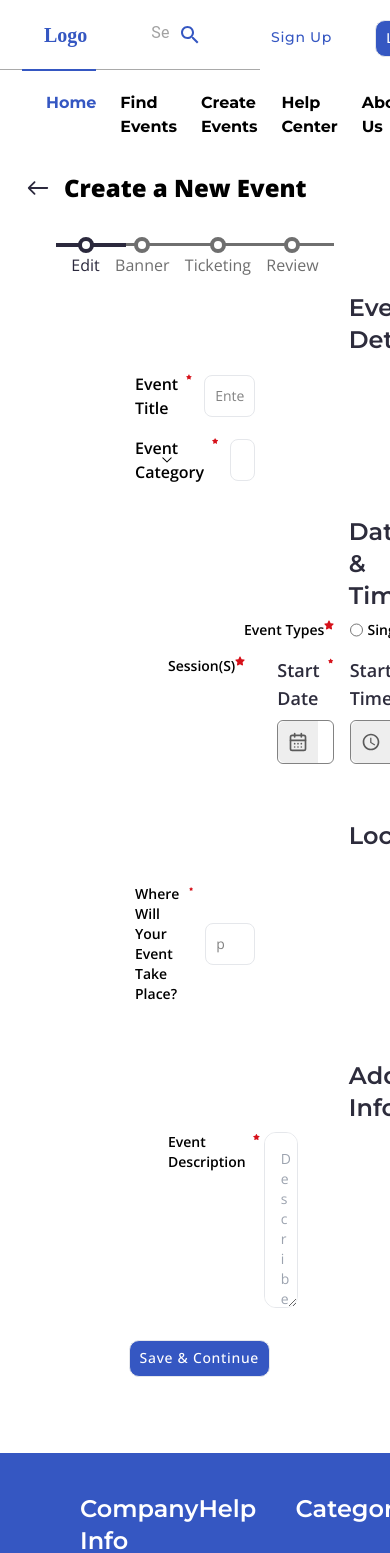
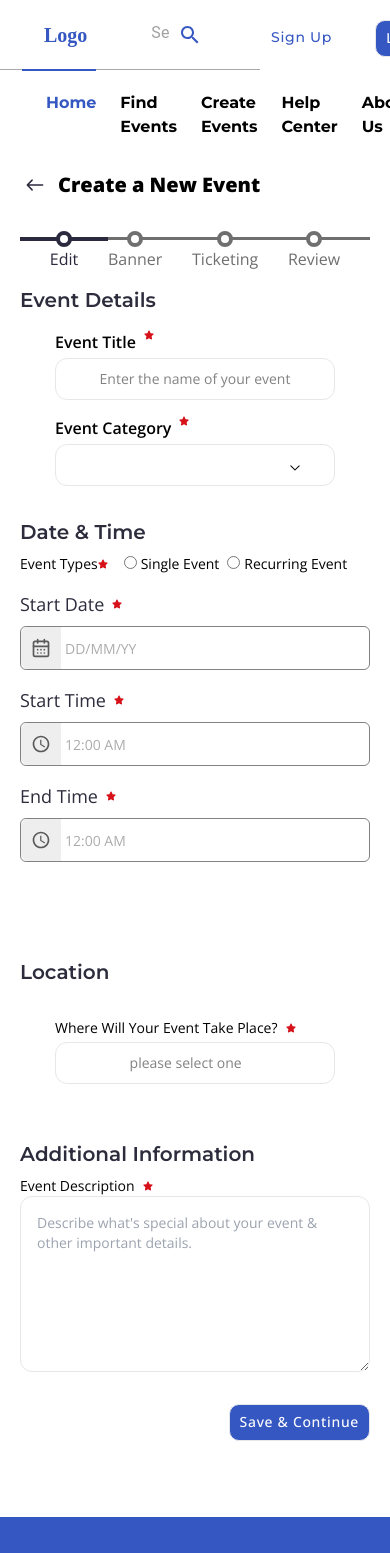
Before and after one commit to Yunusabdul38/event-hub, a React (Vite) app: page /create-event in a window 390 px wide. Shown: the top 1553 px of the page. Built offline with nearby package versions, Linux system fonts and the light colour scheme.

Commit message:
tailwind break point style fixed

```diff
--- a/src/features/createEvent/CreateEvent.jsx
+++ b/src/features/createEvent/CreateEvent.jsx
@@ -32,15 +32,15 @@ export default function CreateEvent() {
   return (
     <>
       <section className="px-5 font-openSans max-w-7xl m-auto py-5">
-        <div className="inline-flex items-center gap-2 text-xl lg:text-2xl text-[##2D2C3C] font-extrabold">
+        <div className="inline-flex items-center gap-2 text-xl lg-screen:text-2xl text-[##2D2C3C] font-extrabold">
           <IoIosArrowRoundBack
             color="#2B293D"
-            className="text-3xl lg:text-4xl"
+            className="text-3xl lg-screen:text-4xl"
             onClick={oneClickBack}
           />
           <h2>Create a New Event</h2>
         </div>
-        <div className="px-0 sm:px-9 lg:px-0">
+        <div className="px-0 sm-screen:px-9 lg-screen:px-0">
           <Progress route={route}/>
          {route === 0 && <CreateEventForm navigate={navigateToNextForm} navigateBack={oneClickBack}/>}
          {route === 1 && <CreateEventBanner navigate={navigateToNextForm} navigateBack={oneClickBack} />}
--- a/src/features/createEvent/CreateEventBanner.jsx
+++ b/src/features/createEvent/CreateEventBanner.jsx
@@ -16,11 +16,11 @@ export default function CreateEventBanner({navigate,navigateBack}) {
   useView()
 
   return (
-    <form className="capitalize w-full lg:px-16" onSubmit={onSubmit}>
-      <h2 className="mb-6 lg:mb-2 text-[#2D2C3C] font-Montserrat text-xl lg:text-2xl font-semibold">
+    <form className="capitalize w-full lg-screen:px-16 " onSubmit={onSubmit}>
+      <h2 className="mb-6 lg-screen:mb-2 text-[#2D2C3C] font-Montserrat text-xl lg-screen:text-2xl font-semibold">
         upload image
       </h2>
-      <div className="file:bg-[#EEEEEE] file:font-openSans border borer-[#828282] text-[#828282] text-sm rounded-xl lg:rounded-lg  p-2.5 placeholder-[#828282] bg-white outline-none w-2/3 lg:mx-0 mx-auto min-w-fit mb-4">
+      <div className="file:bg-[#EEEEEE] file:font-openSans border borer-[#828282] text-[#828282] text-sm rounded-xl lg-screen:rounded-lg-screen  p-2.5 placeholder-[#828282] bg-white outline-none w-2/3 lg-screen:mx-0 mx-auto min-w-fit mb-4">
         <input
           className="text-start text-sm border cursor-pointer focus:outline-none border-none file:text-[#1D1D1D] file:font-medium"
           id="file_input"
--- a/src/features/createEvent/CreateEventForm.jsx
+++ b/src/features/createEvent/CreateEventForm.jsx
@@ -39,17 +39,18 @@ export default function CreateEventForm({navigate}) {
     navigate()
   }
 
+
   return (
-    <form className="capitalize  lg:px-16 accent-[#aba6da]" onSubmit={onSubmit}>
-      <div className="lg:w-full max-w-4xl mb-8">
-        <h2 className="mb-2 lg:ml-[14.3rem] text-[#2D2C3C] font-Montserrat text-xl lg:text-2xl font-semibold">
+    <form className="capitalize  lg-screen:px-16 accent-[#aba6da]" onSubmit={onSubmit}>
+      <div className="lg-screen:w-full max-w-4xl mb-8">
+        <h2 className="mb-2 lg-screen:ml-[14.3rem] text-[#2D2C3C] font-Montserrat text-xl lg-screen:text-2xl font-semibold">
           Event Details
         </h2>
         <Label title="event title" empty={titleError} >
           <input
             type="text"
             placeholder="Enter the name of your event"
-            className="w-full lg:w-4/5 border borer-[#828282] text-[#828282] text-sm rounded-xl lg:rounded-lg focus:ring-[#828282] focus:border-[#828282] block p-2.5 placeholder-[#828282] bg-white outline-none text-center lg:text-start"
+            className="w-full lg-screen:w-4/5 border borer-[#828282] text-[#828282] text-sm rounded-xl lg-screen:rounded-lg-screen focus:ring-[#828282] focus:border-[#828282] block p-2.5 placeholder-[#828282] bg-white outline-none text-center lg-screen:text-start"
             required
             value={Title}
             onChange={(e) => {
@@ -63,9 +64,9 @@ export default function CreateEventForm({navigate}) {
           />
         </Label>
         <Label title="event category" empty={categoryError}>
-          <GoChevronDown className="absolute  top-11 lg:top-4 right-8 sm:right-20 lg:right-4" />
+          <GoChevronDown className="absolute  top-11 lg-screen:top-4 right-8 sm-screen:right-20 lg-screen:right-4" />
           <select
-            className="w-full lg:w-4/5 border borer-[#828282] text-[#828282] text-sm rounded-xl lg:rounded-lg focus:ring-[#828282] focus:border-[#828282] block p-2.5 placeholder-[#828282] bg-white outline-none text-center lg:text-start appearance-none "
+            className="w-full lg-screen:w-4/5 border borer-[#828282] text-[#828282] text-sm rounded-xl lg-screen:rounded-lg-screen focus:ring-[#828282] focus:border-[#828282] block p-2.5 placeholder-[#828282] bg-white outline-none text-center lg-screen:text-start appearance-none "
             required
             onChange={(e) => {
               inputValue("event/category", e.target.value);
@@ -78,17 +79,17 @@ export default function CreateEventForm({navigate}) {
           </select>
         </Label>
       </div>
-      <div className="lg:w-full max-w-4xl mb-4">
-        <h2 className="mb-2 lg:ml-[14.3rem] text-[#2D2C3C] font-Montserrat text-xl lg:text-2xl font-semibold">
+      <div className="lg-screen:w-full max-w-4xl mb-4">
+        <h2 className="mb-2 lg-screen:ml-[14.3rem] text-[#2D2C3C] font-Montserrat text-xl lg-screen:text-2xl font-semibold">
           date & time
         </h2>
-        <div className=" flex gap-[2%] [@media(min-width:360px)]:gap-4  [@media(min-width:430px)]:gap-8 lg:mx-20 px-0 sm:px-11 text-sm">
-          <h3 className="sm:flex flex-none inline-flex items-center lg:items-start font-normal lg:font-semibold">
+        <div className=" flex gap-[2%] [@media(min-width:360px)]:gap-4  [@media(min-width:430px)]:gap-8 lg-screen:mx-20 px-0 sm-screen:px-11 text-sm">
+          <h3 className="sm-screen:flex flex-none inline-flex items-center lg-screen:items-start font-normal lg-screen:font-semibold">
             event types <FaStar color="#D6111A" fontSize="10px" />
           </h3>
         <div className="grid gap-2">
         <div className="flex gap-2">
-          <div className="flex-none sm:flex">
+          <div className="flex-none sm-screen:flex">
             <input
               name="eventType"
               id="single"
@@ -101,14 +102,14 @@ export default function CreateEventForm({navigate}) {
               }}
             />
             <label
-              className="font-normal lg:font-semibold ml-1"
+              className="font-normal lg-screen:font-semibold ml-1"
               htmlFor="single"
             >
               single event
             </label>
           </div>
 
-          <div className="flex-none  sm:flex relative">
+          <div className="flex-none sm-screen:flex relative">
             <input
               type="radio"
               name="eventType"
@@ -120,15 +121,15 @@ export default function CreateEventForm({navigate}) {
                 inputValue("event/eventType", e.target.value);
               }}
             />
-            <label className="font-normal lg:font-semibold ml-1">
+            <label className="font-normal lg-screen:font-semibold ml-1">
               recurring event
             </label>
           </div></div>
           </div>
         </div>
       </div>
-      <div className="relative max-w-6xl sm:pl-12 lg:pl-[8.5rem] flex justify-between lg:gap-8 px-0 text-sm mb-14">
-        <h3 className="hidden lg:flex items-center lg:items-start font-normal lg:font-semibold">
+      <div className="relative max-w-6xl sm-screen:pl-12 lg-screen:pl-[8.5rem] flex justify-between lg-screen:gap-8 px-0 text-sm mb-14">
+        <h3 className="hidden lg-screen:flex items-center lg-screen:items-start font-normal lg-screen:font-semibold">
           session(s) <FaStar color="#D6111A" fontSize="10px" />
         </h3>
         <div className="w-full grid gap-4">
@@ -137,24 +138,24 @@ export default function CreateEventForm({navigate}) {
           ))}
         </div>
         {type!=="single event" && type !=="" && <HiOutlinePlusCircle
-          className="z-0 absolute right-0 top-0 block text-2xl font-normal lg:font-semibold "
+          className="z-0 absolute right-0 top-0 block text-2xl font-normal lg-screen:font-semibold "
           onClick={moreSesions}
         />}
       </div>
-      <div className="lg:w-full max-w-4xl mb-14">
-        <h2 className="mb-2 lg:ml-[14.3rem] text-[#2D2C3C] font-Montserrat text-xl lg:text-2xl font-semibold">
+      <div className="lg-screen:w-full max-w-4xl mb-14">
+        <h2 className="mb-2 lg-screen:ml-[14.3rem] text-[#2D2C3C] font-Montserrat text-xl lg-screen:text-2xl font-semibold">
           location
         </h2>
-        <div className="flex gap-1 lg:gap-3 lg:items-center items-start lg:justify-end flex-col lg:flex-row w-full max-w-lg lg:max-w-none mt-4 relative">
-          <Label  empty={locationError} element={<label className="inline-flex text-sm items-center lg:items-start font-normal lg:font-semibold">
-            where will your <br className="hidden lg:block" /> event take place?
-            <FaStar color="#D6111A" fontSize="10px" className="ml-2 lg:ml-1" />
+        <div className="flex gap-1 lg-screen:gap-3 lg-screen:items-center items-start lg-screen:justify-end flex-col lg-screen:flex-row w-full max-w-lg-screen lg-screen:max-w-none mt-4 relative">
+          <Label  empty={locationError} element={<label className="inline-flex text-sm items-center lg-screen:items-start font-normal lg-screen:font-semibold">
+            where will your <br className="hidden lg-screen:block" /> event take place?
+            <FaStar color="#D6111A" fontSize="10px" className="ml-2 lg-screen:ml-1" />
           </label>}>
           <input
           list="datalist-cities" name="datalist-city"
             type="text"
             placeholder="please select one"
-            className="w-full lg:w-4/5 border borer-[#828282] text-[#828282] text-sm rounded-xl lg:rounded-lg focus:ring-[#828282] focus:border-[#828282] block p-2.5 placeholder-[#828282] bg-white outline-none text-center lg:text-start"
+            className="w-full lg-screen:w-4/5 border borer-[#828282] text-[#828282] text-sm rounded-xl lg-screen:rounded-lg focus:ring-[#828282] focus:border-[#828282] block p-2.5 placeholder-[#828282] bg-white outline-none text-center lg-screen:text-start"
             required
             value={name}
             onChange={(e) => {
@@ -177,14 +178,14 @@ export default function CreateEventForm({navigate}) {
 
         </div>
       </div>
-      <div className="lg:w-full max-w-6xl mb-14">
-        <h2 className="mb-2 lg:ml-[14.3rem] text-[#2D2C3C] font-Montserrat text-xl lg:text-2xl font-semibold">
+      <div className="lg-screen:w-full max-w-6xl mb-14">
+        <h2 className="mb-2 lg-screen:ml-[14.3rem] text-[#2D2C3C] font-Montserrat text-xl lg-screen:text-2xl font-semibold">
           additional information
         </h2>
-        <div className="sm:pl-12 lg:pl-[5.5rem] relative flex lg:gap-1  px-0  text-sm mb-8 flex-col lg:flex-row max-w-5x">
-          <label className="inline-flex text-sm items-center lg:items-start font-normal lg:font-semibold lg:w-[10.5rem]">
+        <div className="sm-screen:pl-12 lg-screen:pl-[5.5rem] relative flex lg-screen:gap-1  px-0  text-sm mb-8 flex-col lg-screen:flex-row max-w-5x">
+          <label className="inline-flex text-sm items-center lg-screen:items-start font-normal lg-screen:font-semibold lg-screen:w-[10.5rem]">
             Event Description
-            <FaStar color="#D6111A" fontSize="10px" className="ml-2 lg:ml-1" />
+            <FaStar color="#D6111A" fontSize="10px" className="ml-2 lg-screen:ml-1" />
           </label>
           <textarea
             className="rounded-xl p-4 w-full h-44 border borer-[#828282] text-[#828282] "
--- a/src/features/createEvent/Label.jsx
+++ b/src/features/createEvent/Label.jsx
@@ -4,10 +4,10 @@ import PropTypes from "prop-types";
 export default function Label({ children, title,empty,element }) {
 
   return (
-    <div className="flex gap-1 lg:gap-3 lg:items-center items-start lg:justify-end flex-col lg:flex-row mx-auto  w-4/5 max-w-lg lg:max-w-none mt-4 relative">
+    <div className="flex gap-1 lg-screen:gap-3 lg-screen:items-center items-start lg-screen:justify-end flex-col lg-screen:flex-row mx-auto  w-4/5 max-w-lg lg-screen:max-w-none mt-4 relative">
       {element?element:<label className="inline-flex items-center lg:items-start font-normal lg:font-semibold text-base">
         {title}
-        <FaStar color="#D6111A" fontSize="10px" className="ml-2 lg:ml-1" />
+        <FaStar color="#D6111A" fontSize="10px" className="ml-2 lg-screen:ml-1" />
       </label>}
       {children}
      {empty &&  <p className="text-red-600">{title} is required</p>}
--- a/src/features/createEvent/Preview.jsx
+++ b/src/features/createEvent/Preview.jsx
@@ -21,8 +21,8 @@ export default function Review({eventDetails}) {
   useView();
 
   return (
-    <section className="capitalize w-full lg:px-16 pt-6 mx-auto max-w-4xl text-[#2D2C3C]">
-      <h2 className="mb-10 lg:mb-2 text-[#2D2C3C] font-Montserrat text-xl lg:text-2xl font-medium text-center lg:text-start">
+    <section className="capitalize w-full lg-screen:px-16 pt-6 mx-auto max-w-4xl text-[#2D2C3C]">
+      <h2 className="mb-10 lg-screen:mb-2 text-[#2D2C3C] font-Montserrat text-xl lg-screen:text-2xl font-medium text-center lg-screen:text-start">
         Nearly there! Check everything’s correct.
       </h2>
       <div className="p-6 border-[#2B293D] border-[3px] rounded-2xl my-8">
@@ -33,10 +33,10 @@ export default function Review({eventDetails}) {
           />
         </div>
 
-        <h1 className="my-4 capitalize text-center md:text-start text-2xl font-bold">
+        <h1 className="my-4 capitalize text-center md-screen:text-start text-2xl font-bold">
           {Title}
         </h1>
-        <div className="w-full flex md:flex-row gap-3 md:gap-0 flex-col justify-between items-start">
+        <div className="w-full flex md-screen:flex-row gap-3 md-screen:gap-0 flex-col justify-between items-start">
           <div className="text-sm grid gap-3">
             <h3 className="font-medium text-xl capitalize">date and time</h3>
             {session.map((date, index) => {
@@ -81,7 +81,7 @@ export default function Review({eventDetails}) {
           <h5 className="inline-flex text-sm items-center gap-2">
             <CiLocationOn /> address
           </h5>
-          <div className="w-full max-w-xl h-80  rounded-md mx-auto lg:mx-0 border">
+          <div className="w-full max-w-xl h-80  rounded-md mx-auto lg-screen:mx-0 border">
             <iframe
               src="https://www.google.com/maps/embed?pb=!1m18!1m12!1m3!1d31383.264972843925!2d7.4186407276351!3d10.50790263235687!2m3!1f0!2f0!3f0!3m2!1i1024!2i768!4f13.1!3m3!1m2!1s0x104d355834371775%3A0x480195979abfe174!2sKaduna%20800283%2C%20Kaduna!5e0!3m2!1sen!2sng!4v1724044659683!5m2!1sen!2sng"
               width="100%"
--- a/src/features/createEvent/SellingTicket.jsx
+++ b/src/features/createEvent/SellingTicket.jsx
@@ -12,11 +12,11 @@ export default function SellingTicket({ deleteTicket = false, id }) {
   };
   const findTicket = SellingTicketType.find((data) => data.id === id);
   return (
-    <div className="grid md:grid-cols-[2fr_1fr_.1fr] grid-cols-[2fr_1fr] gap-4">
-      <div className="flex gap-1 lg:gap-2 items-start justify-start flex-col relative w-full">
+    <div className="grid md-screen:grid-cols-[2fr_1fr_.1fr] grid-cols-[2fr_1fr] gap-4">
+      <div className="flex gap-1 lg-screen:gap-2 items-start justify-start flex-col relative w-full">
         <label
           htmlFor="ticket-name"
-          className="inline-flex items-center lg:items-start font-normal lg:font-semibold"
+          className="inline-flex items-center lg-screen:items-start font-normal lg-screen:font-semibold"
         >
           ticket name
         </label>
@@ -24,7 +24,7 @@ export default function SellingTicket({ deleteTicket = false, id }) {
           <input
             type="text"
             placeholder="Enter the name of your event"
-            className="w-full border border-[#828282] text-[#828282] text-sm rounded-xl lg:rounded-lg focus:ring-[#828282] focus:border-[#828282] block p-2.5 placeholder-[#828282] bg-white outline-none text-center lg:text-start"
+            className="w-full border border-[#828282] text-[#828282] text-sm rounded-xl lg:rounded-lg focus:ring-[#828282] focus:border-[#828282] block p-2.5 placeholder-[#828282] bg-white outline-none text-center lg-screen:text-start"
             required
             onChange={(e) => {
               inputValue("event/ticket/name", e.target.value);
@@ -33,10 +33,10 @@ export default function SellingTicket({ deleteTicket = false, id }) {
           />
         </div>
       </div>
-      <div className="flex gap-1 lg:gap-2 items-start justify-start flex-col relative w-full">
+      <div className="flex gap-1 lg-screen:gap-2 items-start justify-start flex-col relative w-full">
         <label
           htmlFor="ticket-price"
-          className="inline-flex items-center lg:items-start font-normal lg:font-semibold"
+          className="inline-flex items-center lg-screen:items-start font-normal lg-screen:font-semibold"
         >
           ticket price
         </label>
@@ -44,7 +44,7 @@ export default function SellingTicket({ deleteTicket = false, id }) {
           <input
             type="number"
             id="ticket-price"
-            className="w-full border border-[#828282] text-[#828282] text-sm rounded-xl lg:rounded-lg focus:ring-[#828282] focus:border-[#828282] block p-2.5 placeholder-[#828282] bg-white outline-none text-center lg:text-start disabled:cursor-not-allowed"
+            className="w-full border border-[#828282] text-[#828282] text-sm rounded-xl lg-screen:rounded-lg focus:ring-[#828282] focus:border-[#828282] block p-2.5 placeholder-[#828282] bg-white outline-none text-center lg-screen:text-start disabled:cursor-not-allowed"
             onChange={(e) => {
               inputValue("event/ticket/price", e.target.value);
             }}
--- a/src/features/createEvent/Session.jsx
+++ b/src/features/createEvent/Session.jsx
@@ -23,7 +23,7 @@ export default function Session({ deleteSession = false, id}) {
 
   const findDate = session.find(data=> data.id===id)
   return (
-    <div className="flex w-full sm:flex-nowrap gap-4 flex-wrap items-center">
+    <div className="flex w-full sm-screen:flex-nowrap gap-4 flex-wrap items-center">
       <TimeInput
         label="Start Date"
         id="startDate"
--- a/src/features/createEvent/TicketType.jsx
+++ b/src/features/createEvent/TicketType.jsx
@@ -21,12 +21,12 @@ export default function TicketType({navigate,navigateBack}) {
     dispatchFn({ type: "ticket/increase", id });
   };
   return (
-    <form className="capitalize w-full lg:px-16 pt-6" onSubmit={onSubmit}>
+    <form className="capitalize w-full lg-screen:px-16 pt-6" onSubmit={onSubmit}>
       <div className="max-w-3xl mb-8">
-        <h2 className="mb-6 lg:mb-2 text-[#2D2C3C] font-Montserrat text-xl lg:text-2xl font-medium">
+        <h2 className="mb-6 lg-screen:mb-2 text-[#2D2C3C] font-Montserrat text-xl lg-screen:text-2xl font-medium">
           what type of event are you running?
         </h2>
-        <div className="grid gap-2 lg:gap-10 grid-cols-2 relative" >
+        <div className="grid grid-cols-1 [@media(min-width:420px)]:grid-cols-2 gap-2 lg-screen:gap-10 relative" >
           <div className={`${EventTicketType==="paid"?"border-4":""} flex flex-col items-center border-[#828282] border rounded-xl p-4`} onClick={()=>
           dispatchFn({type:"event/ticket/type",ticketType:"paid"})
         }>
@@ -43,17 +43,17 @@ export default function TicketType({navigate,navigateBack}) {
             <h4>My event requires tickets for entry</h4>
           </div>
         </div>
-        {EventTicketType===null && <p className="text-red-600 absolute z-0 md:left-60 md:-bottom-6 -bottom-6">Event selling ticket type is required</p>}
+        {EventTicketType===null && <p className="text-red-600 absolute z-0 md-screen:left-60 md-screen:-bottom-6 -bottom-6">Event selling ticket type is required</p>}
       </div>
       <div className="max-w-3xl mb-8 relative">
-        <h2 className="text-[#2D2C3C] font-Montserrat text-xl lg:text-2xl font-medium mb-8">
+        <h2 className="text-[#2D2C3C] font-Montserrat text-xl lg-screen:text-2xl font-medium mb-8">
           what tickets are you selling
         </h2>
         <div className="w-full grid gap-4">
         <div className="w-full grid gap-4">
         {SellingTicketType.map((data,index)=> <SellingTicket key={data.id}  deleteTicket={index} id={data.id}/> )}
         </div>
-        <HiOutlinePlusCircle className="text-2xl font-normal lg:font-semibold absolute top-16 z-0 right-0" onClick={moreTickets}/>
+        <HiOutlinePlusCircle className="text-2xl font-normal lg-screen:font-semibold absolute top-16 z-0 right-0" onClick={moreTickets}/>
         </div>
       </div>
       <div className="flex justify-end gap-3 items-center">
--- a/src/features/createEvent/TimeInput.jsx
+++ b/src/features/createEvent/TimeInput.jsx
@@ -6,10 +6,10 @@ export default function TimeInput({ label, type, id, placeholder, element,inputH
     <div className="grid gap-2 w-full">
       <label
         htmlFor={id}
-        className="text-lg inline-flex items-center lg:items-start font-normal lg:font-semibold text-[#2D2C3C] capitalize"
+        className="text-lg inline-flex items-center lg-screen:items-start font-normal lg-screen:font-semibold text-[#2D2C3C] capitalize"
       >
         {label}
-        <FaStar color="#D6111A" fontSize="10px" className="ml-2 lg:ml-1" />
+        <FaStar color="#D6111A" fontSize="10px" className="ml-2 lg-screen:ml-1" />
       </label>
       <div className="relative">
         <div className="absolute inset-y-0 start-0 top-0 flex items-center px-[10px] pointer-events-none rounded-s-lg bg-[#EEEEEE] ml-[1px] my-[1px]">
--- a/tailwind.config.js
+++ b/tailwind.config.js
@@ -17,6 +17,23 @@ export default {
 
       sm: { max: "500px" },
       // => @media (max-width: 639px) { ... }
+
+      //create event screen
+      'sm-screen': '640px',
+      // => @media (min-width: 640px) { ... }
+
+      'md-screen': '768px',
+      // => @media (min-width: 768px) { ... }
+
+      'lg-screen': '1024px',
+      // => @media (min-width: 1024px) { ... }
+
+      'xl-screen': '1280px',
+      // => @media (min-width: 1280px) { ... }
+
+      '2xl-screen': '1536px',
+      // => @media (min-width: 1536px) { ... }
+
     },
     extend: {
       fontFamily: {
```
